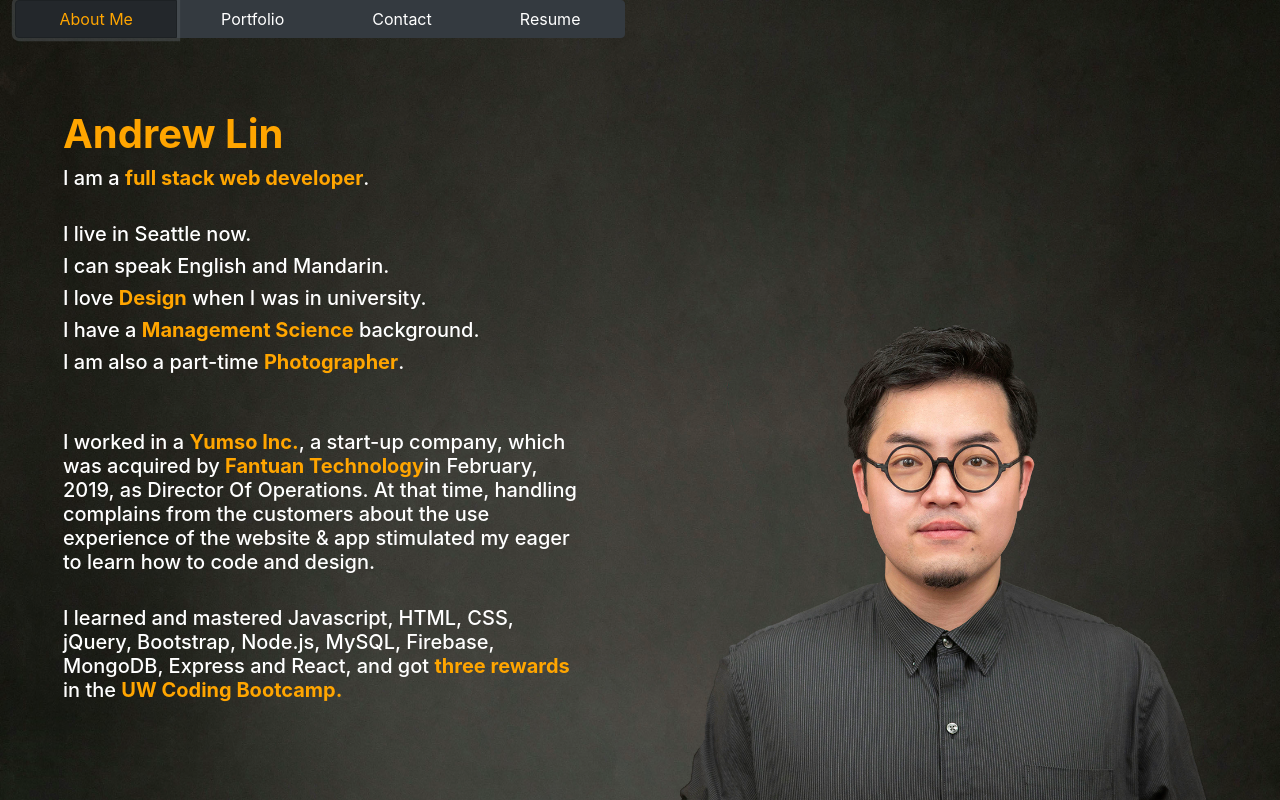
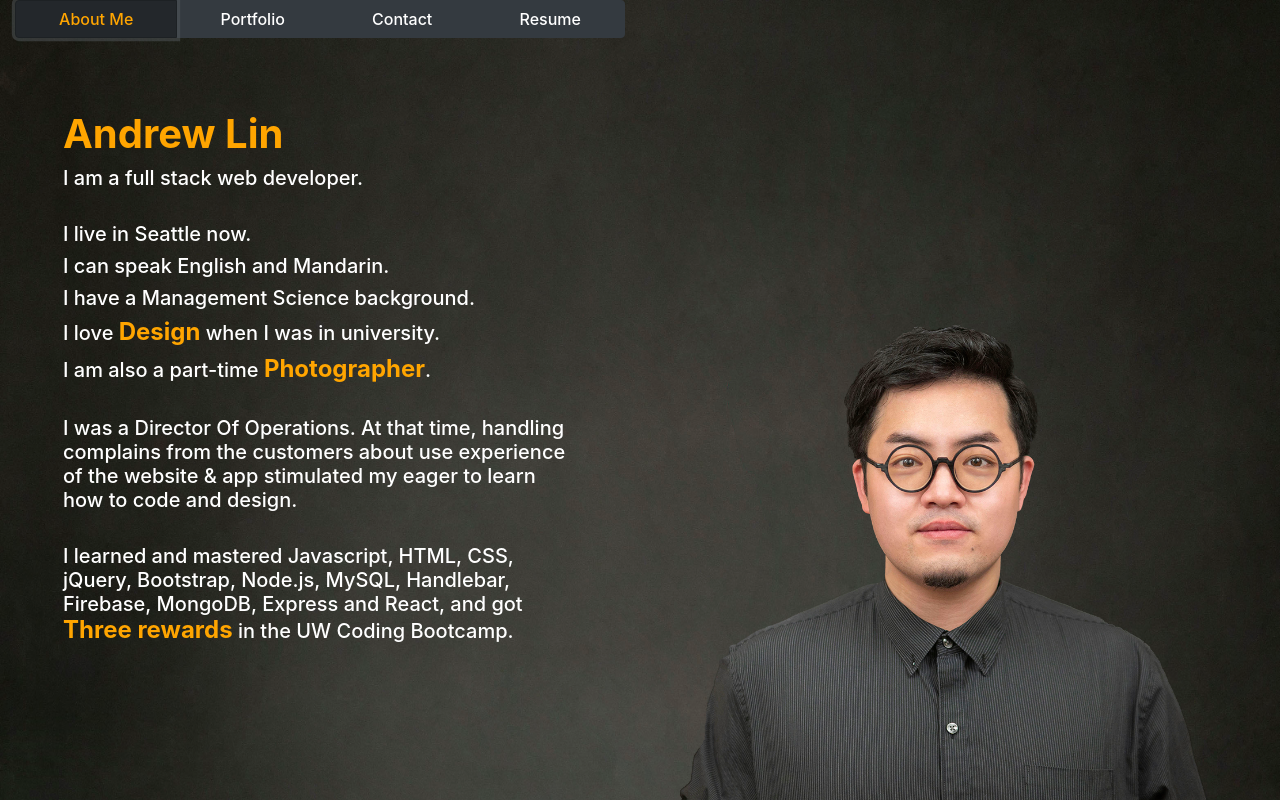
Before and after one commit to andrewlin618/andrewlin618.github.io, a plain HTML site: page index.html in a window 1280 px wide. Both pictures are taken after a click on the button "About Me". Drawn offline with nearby package versions, Linux system fonts and the light colour scheme.

Commit message:
update info

```diff
--- a/assets/css/style.css
+++ b/assets/css/style.css
@@ -23,29 +23,28 @@ p {
   margin-bottom: 0px;
 }
 
+.btn{
+  font-weight: 500;
+}
+
 a {
   font-weight: bold;
 }
 
 a:link {
   COLOR: orange;
-  TEXT-DECORATION: none;
 }
 
 a:visited {
   COLOR: orange;
-  TEXT-DECORATION: none;
 }
 
 a:active {
   COLOR: orange;
-  TEXT-DECORATION: none
 }
 
 a:hover {
   COLOR: rgb(255, 94, 0);
-  TEXT-DECORATION: none;
-  transform: scale(1.2);
 }
 
 .row{
@@ -59,6 +58,10 @@ a:hover {
 
 .br2{
   display: none;
+}
+
+#about-me-page > h5 > a{
+  font-size: 1.5rem;
 }
 
 #my-photo {
--- a/index.html
+++ b/index.html
@@ -40,44 +40,31 @@
                             target="_blank">Andrew
                             Lin</a>
                     </h1>
-                    <h5 class="grow-text">I am a <a
-                            href="https://drive.google.com/file/d/12IsI7GvqgPX3KraGBq6TNLd3wf2ueTMW/view?usp=sharing"
-                            target="_blank">full stack web developer</a>.</h5>
+                    <h5 class="grow-text">I am a full stack web developer.</h5>
                     <br>
                     <h5 class="grow-text">I live in Seattle now.</h5>
                     <h5 class="grow-text">I can speak English and Mandarin.</h5>
-                    <h5 class="grow-text">I love <a
-                            href="https://drive.google.com/file/d/1pWW_rK6vAP_-A4X-xJGMxqYq5ylCxQM8/view?usp=sharing"
+                    <h5 class="grow-text">I have a Management Science background.</h5>
+                    <h5 class="grow-text">I love <a href="assets/files/Andrew Lin's Magazine.pdf"
                             target="_blank">Design</a> when I was in university.</h5>
-                    <h5 class="grow-text">I have a <a
-                            href="https://drive.google.com/file/d/1MwbVbC_ZElaQKQ5BX3w1NPhX0Aji5Bw5/view?usp=sharing"
-                            target="_blank">Management Science</a> background.</h5>
                     <h5 class="grow-text">I am also a part-time <a
                             href="https://www.flickr.com/photos/183840101@N04/albums" target="_blank">Photographer</a>.
                     </h5>
-                    <br><br>
-                    <h5 class="grow-text">I worked in a <a href="https://www.linkedin.com/company/yumso-inc./about/"
-                            target="_blank">Yumso
-                            Inc.</a>, a
-                        start-up company, <br class="br2">which was acquired by <a
-                            href="https://www.linkedin.com/company/just-order-enterprise-corp%E9%A5%AD%E5%9B%A2/about/"
-                            target="_blank">Fantuan Technology</a><br class="br2">in February, 2019, as
-                        Director Of Operations. <br class="br2">At that time, handling complains from the customers <br
-                            class="br2"> about the
+                    <br>
+                    <h5 class="grow-text">I was a Director Of Operations. At that time, <br class="br2">handling
+                        complains from the customers <br class="br2"> about
                         use
                         experience of the website & app<br class="br2">
                         stimulated
-                        my eager to learn how to code and design.
+                        my eager to learn how to code <br class="br2"> and design.
                     </h5><br>
                     <h5 class="grow-text">I learned and mastered Javascript, HTML, CSS,<br class="br2"> jQuery,
                         Bootstrap, Node.js,
                         MySQL,
-                        Firebase,<br class="br2"> MongoDB,
-                        Express and React, and got <a
-                            href="https://drive.google.com/file/d/1S-CZ8jpS5vzugmlLuWagH3NZYdcv1X4S/view?usp=sharing"
-                            target="_blank">three rewards</a> <br class="br2"> in the <a href="https://bootcamp.uw.edu/"
-                            target="_blank">UW
-                            Coding Bootcamp.</h5>
+                        Handlebar,<br class="br2"> Firebase, MongoDB,
+                        Express and React, and got <br class="br2"><a href="assets/files/Andrew's Bootcamp Rewards.jpeg"
+                            target="_blank">Three rewards</a> in the UW
+                        Coding Bootcamp.</h5>
                     </h5>
                 </div>
 
@@ -171,16 +158,14 @@
 
                 <!-- Resume page: -->
                 <div id="resume-page" style="display: none;">
-                    <h1 class="grow-text middle-text"><a
-                            href="https://drive.google.com/file/d/1xVYQ68L2PUbke8Jnv3HBIGbYugEN9WwG/view?usp=sharing"
-                            target="_blank">My
+                    <h1 class="grow-text middle-text"><a href="assets/files/Andrew Lin's Resume.pdf" target="_blank">My
                             Resume</a>
                     </h1>
                     <h5 id="resume-text1" class="grow-text">You might need to run flash when using google chrome.
                     </h5>
                     <h5 id="resume-text2" class="grow-text">Click 'My resume' to download.</h5 id="resume-text1">
                     <br><br>
-                    <embed id="resume" src="assets/files/Andrew's Resume.pdf" width="700px" height="480px">
+                    <embed id="resume" src="assets/files/Andrew Lin's Resume.pdf" target="_blank" width="600px" height="480px">
                 </div>
             </div>
         </div>
```
Also changed, not shown: 4 other files.
